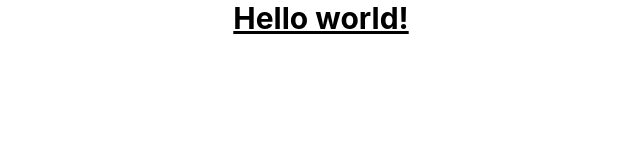
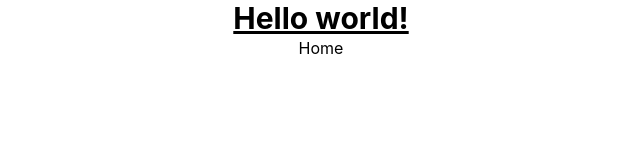
Before and after one commit to jck13mad/jockish-flowers, a React (Create React App) app: page / in a window 1280 px wide. Shown: the top 160 px of the page, without its empty margins (319-959 px from the left). Built offline with nearby package versions, Linux system fonts and the light colour scheme.

Commit message:
Added jest and react-router

```diff
--- a/package.json
+++ b/package.json
@@ -12,6 +12,7 @@
     "@types/react-dom": "^17.0.11",
     "react": "^17.0.2",
     "react-dom": "^17.0.2",
+    "react-router-dom": "^6.2.2",
     "react-scripts": "5.0.0",
     "typescript": "^4.6.2",
     "web-vitals": "^2.1.4"
@@ -19,7 +20,7 @@
   "scripts": {
     "start": "react-scripts start",
     "build": "react-scripts build",
-    "test": "react-scripts test",
+    "test": "jest",
     "eject": "react-scripts eject"
   },
   "eslintConfig": {
@@ -41,7 +42,9 @@
     ]
   },
   "devDependencies": {
+    "@types/react-router-dom": "^5.3.3",
     "autoprefixer": "^10.4.2",
+    "jest": "^27.5.1",
     "postcss": "^8.4.7",
     "tailwindcss": "^3.0.23"
   }
--- a/src/App.tsx
+++ b/src/App.tsx
@@ -1,6 +1,7 @@
 import React from 'react';
-import logo from './logo.svg';
 import './App.css';
+import { Routes, Route } from "react-router-dom"
+import Home from './components/home/Home';
 
 function App() {
   return (
@@ -8,6 +9,9 @@
       <h1 className="text-3xl font-bold underline">
         Hello world!
       </h1>
+      <Routes>
+        <Route path="/" element={<Home />}></Route>
+     </Routes>
     </div>
   );
 }
--- /dev/null
+++ b/src/components/home/Home.tsx
@@ -0,0 +1,11 @@
+import React from "react";
+
+function Home(){
+    return(
+        <div>
+            <h1>Home</h1>
+        </div>
+    )
+}
+
+export default Home
--- a/src/index.tsx
+++ b/src/index.tsx
@@ -3,10 +3,13 @@
 import './index.css';
 import App from './App';
 import reportWebVitals from './reportWebVitals';
+import { BrowserRouter as Router } from 'react-router-dom';
 
 ReactDOM.render(
   <React.StrictMode>
-    <App />
+    <Router>
+      <App />
+    </Router>
   </React.StrictMode>,
   document.getElementById('root')
 );
```
Also changed, not shown: 1 other file (tests, documents, lock files or other folders).
